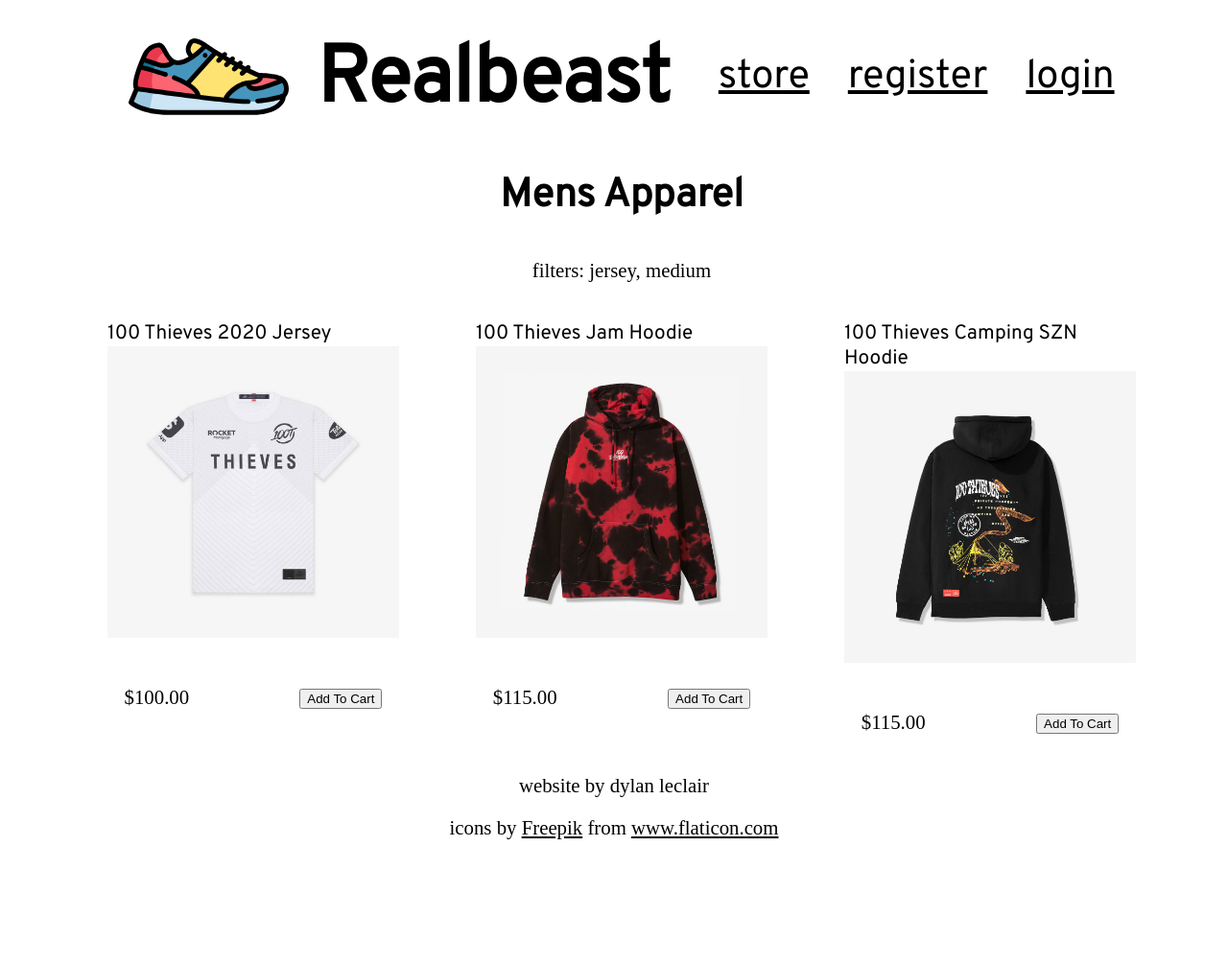
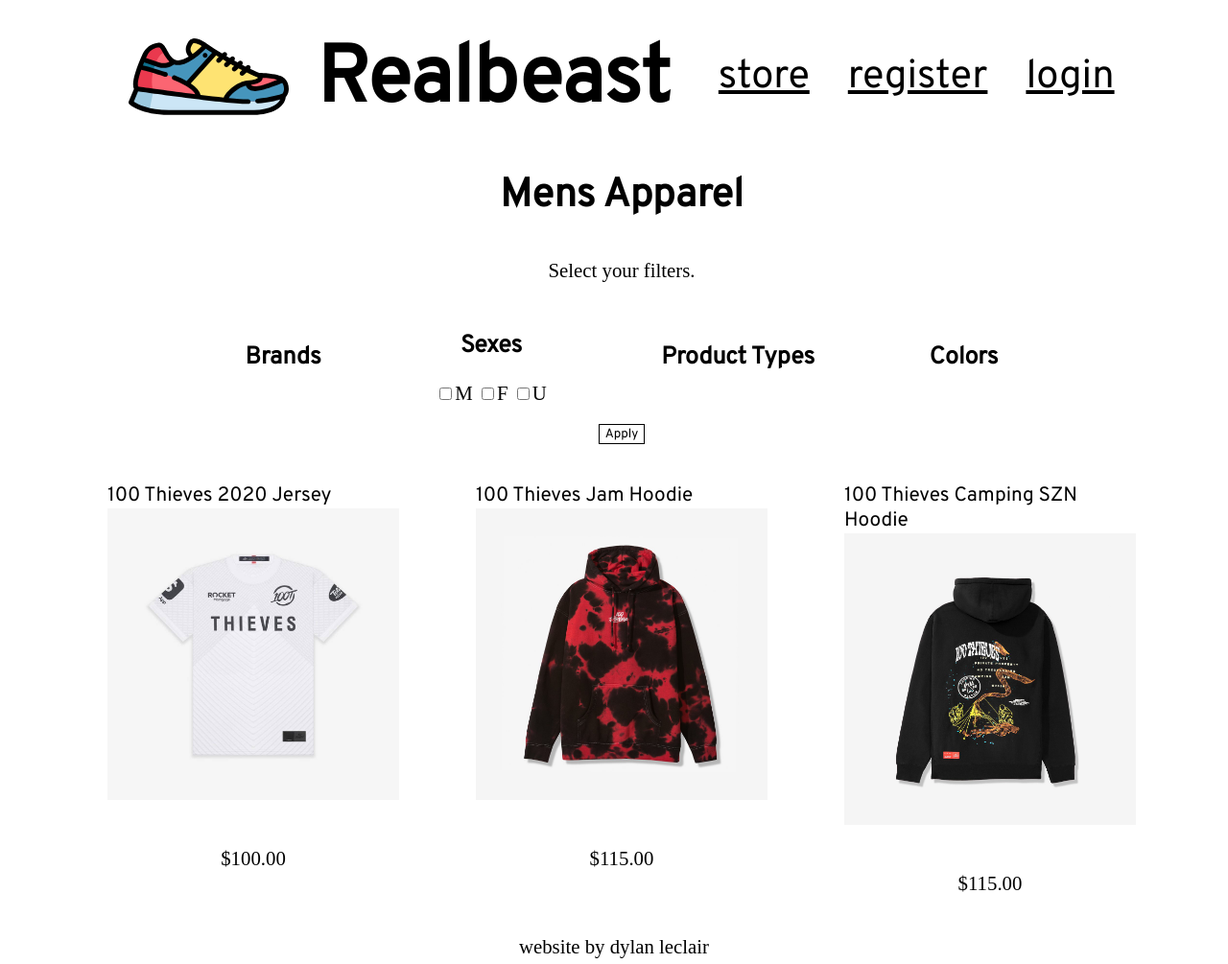
Before and after one commit to dylanleclair/databases, a Django app: page /realbeast/products/ in a window 1280 px wide. Shown: the top 1005 px of the page at 96% size. Before the commit the page ends 875 px from the top, so only its background shows below. Run offline with Django 3.2, Linux system fonts and the light colour scheme; data comes from the database, SQL or seed files in the repository; data that the repository does not hold is empty; parts of the project's set-up code (start-up, migrations or seed data) failed here and were passed over; some web fonts are replaced.

Commit message:
a number of things
- Added price summary to cart page
- Cleaned up product view page
- Added setup for filtering on store page

```diff
--- a/realbeast/mysite/realbeast/templates/realbeast/products.html
+++ b/realbeast/mysite/realbeast/templates/realbeast/products.html
@@ -1,4 +1,3 @@
-
 <!-- Instead of duplicating a bunch of HTML,
   we can simply extend other HTML files! -->
 {% extends 'realbeast/base.html' %}
@@ -11,13 +10,80 @@
 
 {% block style %}
 <link rel="stylesheet" type="text/css" href="{% static 'realbeast/product_style.css' %}">
+<style>
+  h2 {
+    font-family: Overpass;
+    font-size: 1.2rem;
+  }
+
+  #filter-form {
+    width: 100%;
+    display: flex;
+    flex-direction: column;
+    justify-content: center;
+    align-items: center;
+  }
+
+  .filter-section {
+    width: 80%;
+    display: flex;
+    justify-content: space-evenly;
+    align-items: center;
+    flex-wrap: wrap;
+    font-family: var(--monospace);
+  }
+
+  .form-submit {
+    margin: 20px;
+  }
+
+
+</style>
 {% endblock %}
 
 {% block content %}
 
 <h1>Mens Apparel</h1>
 <!--Add an area to enter filters -->
-      <p id="filters">filters: jersey, medium</p>
+<p id="filters">Select your filters.</p>
+<form id="filter-form" action="{% url 'realbeast:apply_filters' %}" method="post">
+  {% csrf_token %}
+  <div class="filter-section">
+    <div class="form-section">
+      <h2>Brands</h2>
+      <!-- Choose brands to search from -->
+      {% for brand in brands %}
+      <label><input id="filter" type="checkbox" name="brand_filter" value="{{ brand.brand }}">{{ brand.brand }}</label>
+      {% endfor %}
+    </div>
+
+    <div class="form-section">
+      <h2>Sexes</h2>
+      <!-- Choose sex to search from -->
+      {% for sex in sexes %}
+      <label><input id="filter" type="checkbox" name="sex_filter" value="{{ sex }}">{{ sex }}</label>
+      {% endfor %}
+    </div>
+
+    <div class="form-section">
+      <h2>Product Types</h2>
+      <!-- Choose product types to search from -->
+      {% for type in types %}
+      <label><input id="filter" type="checkbox" name="type_filter" value="{{ type.product_type }}">{{ type.product_type}}</label>
+      {% endfor %}
+    </div>
+
+    <div class="form-section">
+      <!-- Choose colours to search from -->
+      <h2>Colors</h2>
+      {% for color in colors %}
+      <label><input id="filter" type="checkbox" name="colour_filter" value="{{ color.color }}">{{ color.color }}</label>
+      {% endfor %}
+    </div>
+  </div>
+  <input id="submit" class="form-submit" type="submit" value="Apply">
+</form>
+
 
 <section id="product-listings">
 
@@ -30,17 +96,13 @@
     <figure>
       <figcaption id="product-title">{{ product.name }}</figcaption>
       <a href="/realbeast/products/{{ product.id}}">
-              <img id="product-img" src="{% static ''%}realbeast/product_images/{{product.img_name}}"/>
+        <img id="product-img" src="{% static ''%}realbeast/product_images/{{product.img_name}}" />
       </a>
     </figure>
 
     <div id="product-desc">
       <!-- form for sizing-->
       <p id="price">${{ product.price }}</p>
-            <p id="sizes"></p> <!-- add sizing options-->
-              <div id="cartbutton">
-                <button>Add To Cart</button>
-              </div>
     </div>
   </div>
   {% endfor %}
@@ -67,4 +129,5 @@
 
 
 </body>
+
 </html>
--- a/realbeast/mysite/realbeast/urls.py
+++ b/realbeast/mysite/realbeast/urls.py
@@ -19,6 +19,7 @@
     path('cart/',views.cart, name='cart'),
     path('my_login/', views.my_login, name='my_login'),
     path('register/', views.register, name='register'),
+    path('apply_filters', views.apply_filters, name='apply_filters')
     # this code will:
     # match a path with /realbeast/<integer> (ex: localhost:8000/realbeast/1)
     # it will then call the function with the name 'detail' from the module views.detail (see views)
--- a/realbeast/mysite/realbeast/views.py
+++ b/realbeast/mysite/realbeast/views.py
@@ -1,13 +1,12 @@
 from django.shortcuts import render
 from django.http import Http404, HttpResponse, HttpResponseRedirect
 from django.template import RequestContext, loader
-from .models import User, Product, Store, Size, Order, Contains
+from .models import User, Product, Store, Size, Order, Contains, Brand, Profile, Color, ProductType
 from django.template.backends.django import Template
 from django.shortcuts import get_object_or_404, render
 from django.urls import reverse
 from django.contrib.auth import authenticate, login
 from realbeast.serializers import BrandSerializer, CustomerSerializer, OrderSerializer, ProductSerializer, ProfileSerializer, StoreSerializer, UserSerializer
-from realbeast.models import Brand, Profile
 from rest_framework import viewsets, generics
 from rest_framework.renderers import JSONRenderer
 from rest_framework.response import Response
@@ -26,11 +25,24 @@
 def products(request):
 
     # get a list of products instead!
-    products = Product.objects.all()[:12];
+    products = Product.objects.all()[:12]
     template = loader.get_template('realbeast/products.html')
+
+    brands = Brand.objects.all()
+
+    sexes = ['M', 'F', 'U']
+
+    colors = Color.objects.all()
+
+    types = ProductType.objects.all()
+
     context = {
         'products':products,
-    }
+        'brands':brands,
+        'sexes':sexes,
+        'types':types,
+        'colors':colors,
+        }
 
     return HttpResponse(template.render(context, request))
 
@@ -113,11 +125,19 @@
         cart = Order.objects.filter(user_id=user.id,delivery_status='Cart')[0]
         product = Product.objects.get(pk=product_id)
         quantity = request.POST['quantity']
+        # if the user already has item in cart, update quantity
+        item_set = Contains.objects.filter(order_id=cart, product_id=product)
+        if len(item_set) > 0:
+            item = item_set[0]
+            item.quantity += 1
+            item.save()
+            #Size.objects.get(product_id=product, store_id__location='Online')
+        else:
+        # else, add new entry to the cart
         # identify the product
-        item = Contains(order_id=cart,product_id=product,quantity=quantity)
-        item.save() # save to the database
+            item = Contains(order_id=cart,product_id=product,quantity=quantity)
+            item.save() # save to the database
 
-        # TODO: if item already exists in cart, add to the quantity!
 
         return HttpResponseRedirect(reverse('realbeast:product_page', args=[product_id]))
 
@@ -132,6 +152,9 @@
     else:
         # Return an 'invalid login' error message.
         raise Http404("Invalid login")
+
+def apply_filters(request):
+    raise Http404("Not yet implemented")
 
 def cart(request):
     user = request.user # retreive the logged in user
@@ -152,6 +175,17 @@
                 'quantity': quantity,
             }
         )
+
+
+    # CALCULATE THE TOTALS and include in context
+
+    # calculate subtotal
+
+    # calculate taxes
+
+    # calculate shipping (flat rate cuz ill wanna kms otherwise)
+
+    # grand total
 
     context = {
         'cart_items': cart_items,
```
Also changed, not shown: realbeast/mysite/realbeast/templates/realbeast/cart.html (+78 -1 lines), realbeast/mysite/realbeast/templates/realbeast/product.html (+11 -9 lines), realbeast/mysite/realbeast/static/realbeast/product_images/crater-impact.jpg (added). Lines whose indentation alone changed are shown as unchanged.
